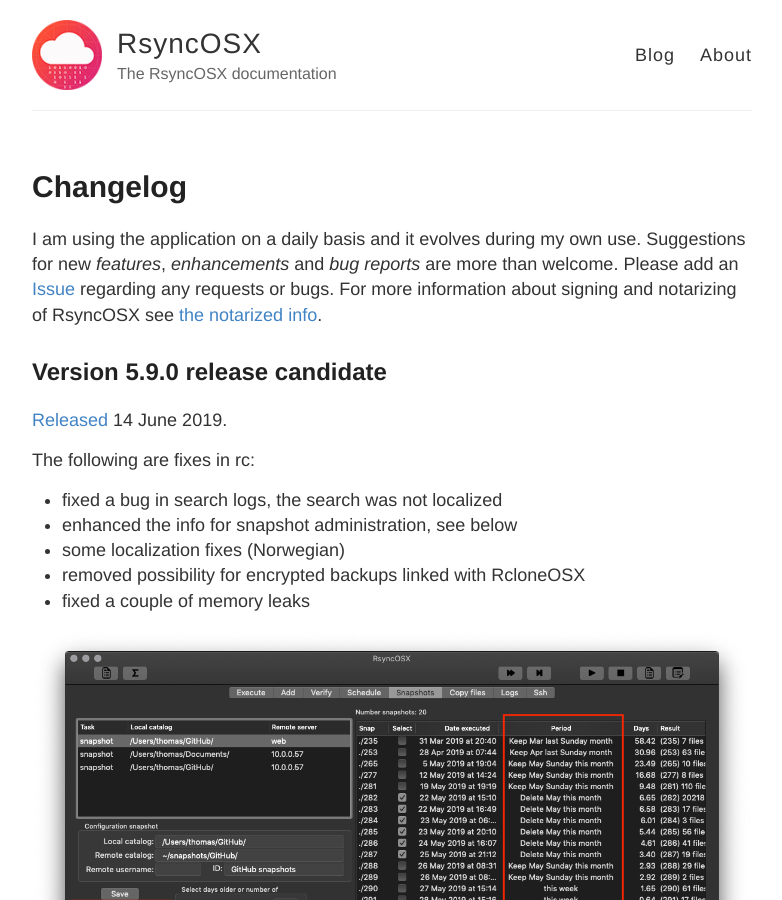
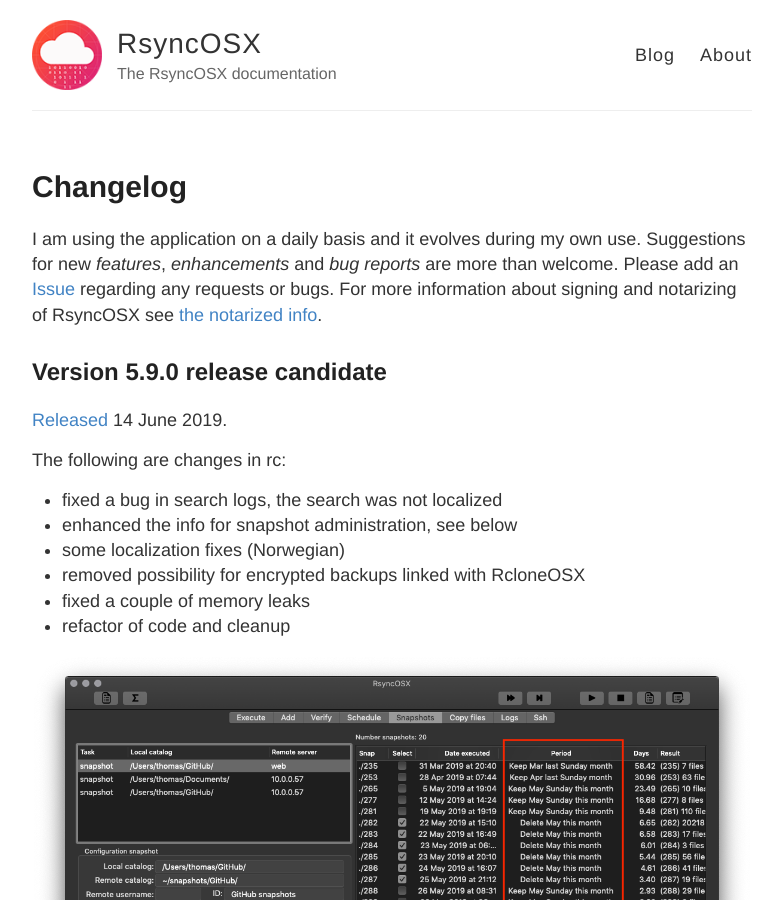
Before and after one commit to d2s/Documentation, a Jekyll site: the page built from _posts/2018-04-10-Changelog.md, in a window 1280 px wide and 900 px high. Shown: the whole window, without its empty margins (248-1030 px from the left). Built offline with Jekyll 4.4.1, drawn with Linux system fonts in a browser that asks for light colours.

Commit message:
Update 2018-04-10-Changelog.md

```diff
--- a/_posts/2018-04-10-Changelog.md
+++ b/_posts/2018-04-10-Changelog.md
@@ -9,13 +9,14 @@ I am using the application on a daily basis and it evolves during my own use. Su
 
 [Released](https://github.com/rsyncOSX/RsyncOSX/releases/tag/v5.9.0rc) 14 June 2019.
 
-The following are fixes in rc:
+The following are changes in rc:
 
 - fixed a bug in search logs, the search was not localized
 - enhanced the info for snapshot administration, see below
 - some localization fixes (Norwegian)
 - removed possibility for encrypted backups linked with RcloneOSX
 - fixed a couple of memory leaks
+- refactor of code and cleanup
 
 ![](/images/RsyncOSX/master/nextversion/updatedplan.png)
 
```
